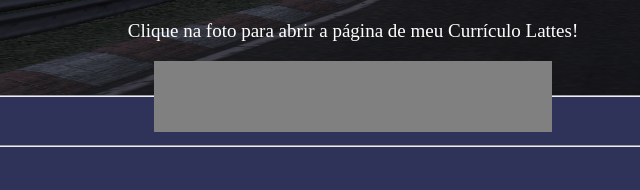
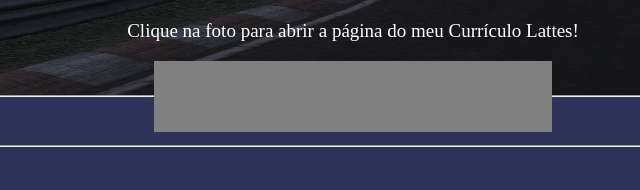
Before and after one commit to FabioRoosevelt/fabiorooseveltjrcurriculum, a plain HTML site: page index.html in a window 1280 px wide. Shown: the part 533-723 px from the top of the page, 287-927 px from the left. Drawn offline with Linux system fonts and the light colour scheme.

Commit message:
Update index.html

```diff
--- a/index.html
+++ b/index.html
@@ -51,7 +51,7 @@ text-align: center;
 <BODY BACKGROUND=bg.png >
 <H1 ALIGN=CENTER> CURRICULO VITAE</H1>
 <H2 ALIGN=CENTER>Fabio's Curriculum</H2>
-<CENTER><IMG SRC=3por4.jpeg alt="Foto minha aqui." WIDTH=20%  usemap="#workmap"></CENTER><CENTER><p style="font-size: 19px; color: white;">Clique na foto para abrir a página de meu Currículo Lattes!</p></CENTER>
+<CENTER><IMG SRC=3por4.jpeg alt="Foto minha aqui." WIDTH=20%  usemap="#workmap"></CENTER><CENTER><p style="font-size: 19px; color: white;">Clique na foto para abrir a página do meu Currículo Lattes!</p></CENTER>
 <map name="workmap">
   <area shape="square" coords="0,0,250,500" alt="Curriculo Lattes" href="http://lattes.cnpq.br/7049812424062025">
 <fieldset>
```
